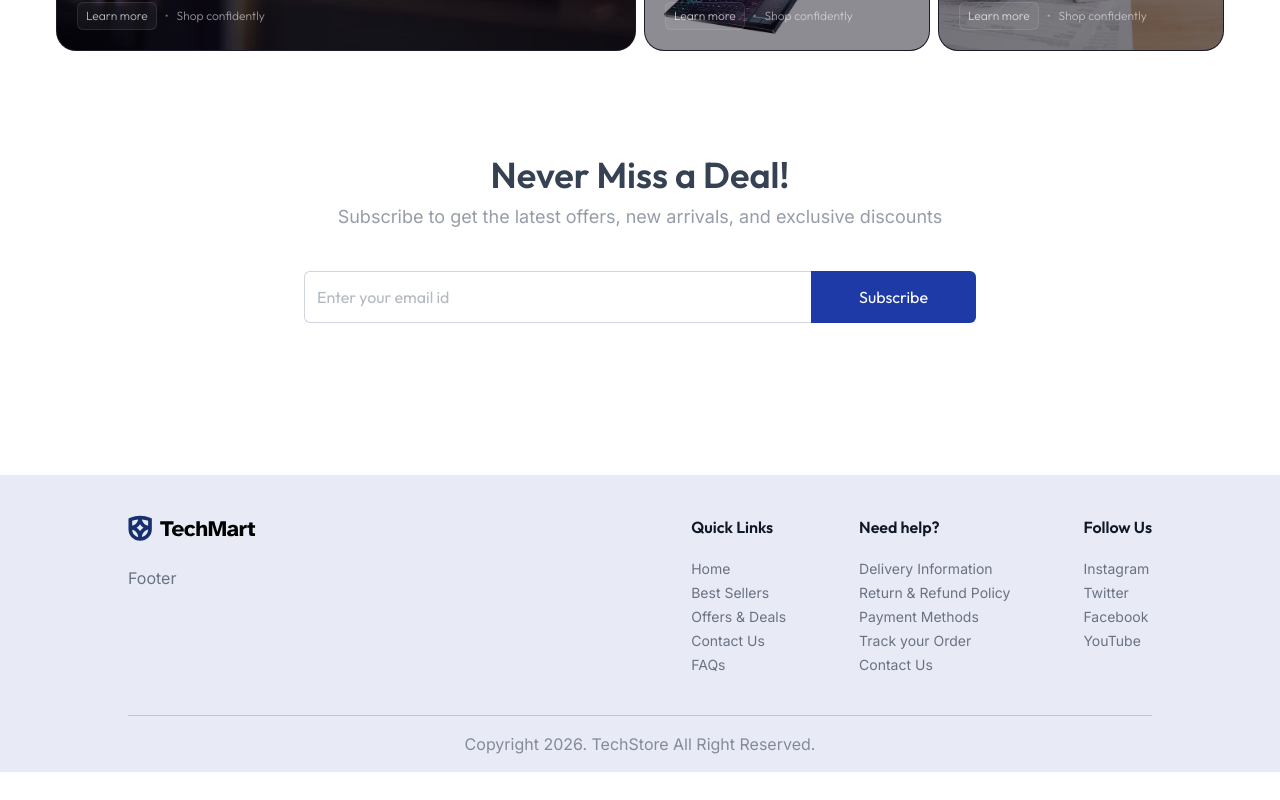
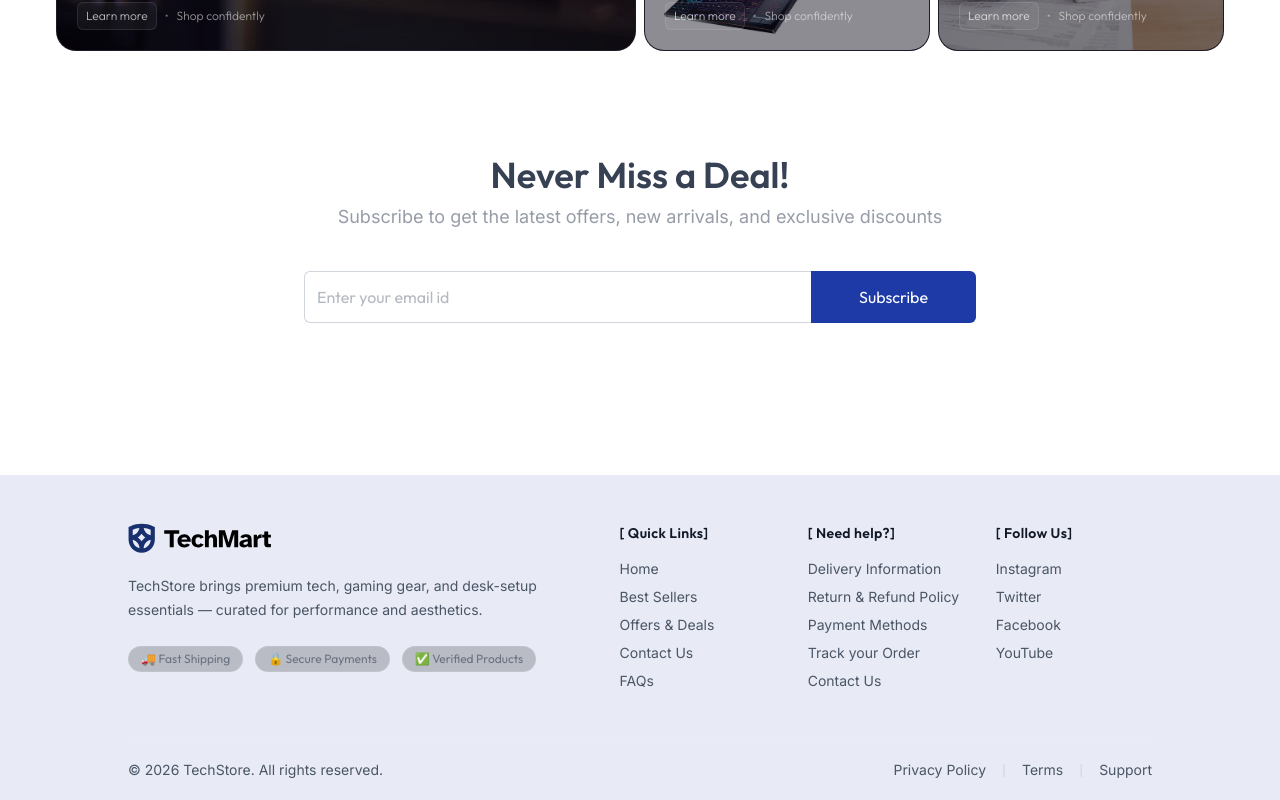
Before and after one commit to saiklonee/TechStore, a React (Vite) app in the folder client/: page / in a window 1280 px wide. Shown: the part 2652-3452 px from the top of the page. Before the commit the page ends 3424 px from the top, so only its background shows below. Built offline with nearby package versions, Linux system fonts and the light colour scheme; no server answers.

Commit message:
update footer ui

```diff
--- a/client/src/components/Footer.jsx
+++ b/client/src/components/Footer.jsx
@@ -2,28 +2,53 @@ import { footerLinks } from "../assets/assets";
 
 const Footer = () => {
   return (
-    <div className="px-6 md:px-16 lg:px-24 xl:px-32 mt-24 bg-primary/10">
-      <div className="flex flex-col md:flex-row items-start justify-between gap-10 py-10 border-b border-gray-500/30 text-gray-500">
-        <div>
+    <footer className="mt-24 bg-primary/10">
+      <div className="px-6 md:px-16 lg:px-24 xl:px-32">
+        {/* Top */}
+        <div className="py-12 border-b border-white/10 flex flex-col md:flex-row items-start justify-between gap-10">
+          {/* Brand */}
+          <div className="max-w-md">
             <img
-            className="w-34 md:w-32"
+              className="w-32 md:w-36 select-none"
               src="./storetypo.svg"
-            alt="dummyLogoColored"
+              alt="TechStore"
+              loading="lazy"
             />
-          <p className="max-w-[410px] mt-6">
-            Footer
+
+            <p className="mt-5 text-sm leading-6 text-gray-600">
+              TechStore brings premium tech, gaming gear, and desk-setup essentials —
+              curated for performance and aesthetics.
             </p>
+
+            {/* Quick meta */}
+            <div className="mt-6 flex flex-wrap items-center gap-3">
+              <span className="inline-flex items-center gap-2 rounded-full border border-white/10 bg-black/20 px-3 py-1 text-xs text-gray-500">
+                🚚 Fast Shipping
+              </span>
+              <span className="inline-flex items-center gap-2 rounded-full border border-white/10 bg-black/20 px-3 py-1 text-xs text-gray-500">
+                🔒 Secure Payments
+              </span>
+              <span className="inline-flex items-center gap-2 rounded-full border border-white/10 bg-black/20 px-3 py-1 text-xs text-gray-500">
+                ✅ Verified Products
+              </span>
             </div>
-        <div className="flex flex-wrap justify-between w-full md:w-[45%] gap-5">
+          </div>
+
+          {/* Links */}
+          <div className="w-full md:w-[52%] grid grid-cols-2 sm:grid-cols-3 gap-8">
             {footerLinks.map((section, index) => (
               <div key={index}>
-              <h3 className="font-semibold text-base text-gray-900 md:mb-5 mb-2">
-                {section.title}
+                <h3 className="font-semibold text-sm tracking-wide text-gray-900 mb-4">
+                  [ {section.title}]
                 </h3>
-              <ul className="text-sm space-y-1">
+
+                <ul className="space-y-2 text-sm">
                   {section.links.map((link, i) => (
                     <li key={i}>
-                    <a href={link.url} className="hover:underline transition">
+                      <a
+                        href={link.url}
+                        className="text-gray-600 hover:text-black transition"
+                      >
                         {link.text}
                       </a>
                     </li>
@@ -33,10 +58,38 @@ const Footer = () => {
             ))}
           </div>
         </div>
-      <p className="py-4 text-center text-sm md:text-base text-gray-500/80">
-        Copyright {new Date().getFullYear()}. TechStore All Right Reserved.
+
+        {/* Bottom */}
+        <div className="py-5 flex flex-col sm:flex-row items-center justify-between gap-3">
+          <p className="text-xs sm:text-sm text-gray-600">
+            © {new Date().getFullYear()} TechStore. All rights reserved.
           </p>
+
+          <div className="flex items-center gap-4 text-xs sm:text-sm">
+            <a
+              href="/privacy"
+              className="text-gray-600 hover:text-black transition"
+            >
+              Privacy Policy
+            </a>
+            <span className="text-gray-300">|</span>
+            <a
+              href="/terms"
+              className="text-gray-600 hover:text-black transition"
+            >
+              Terms
+            </a>
+            <span className="text-gray-300">|</span>
+            <a
+              href="/contact"
+              className="text-gray-600 hover:text-black transition"
+            >
+              Support
+            </a>
           </div>
+        </div>
+      </div>
+    </footer>
   );
 };
 
```
Lines whose indentation alone changed are shown as unchanged.
